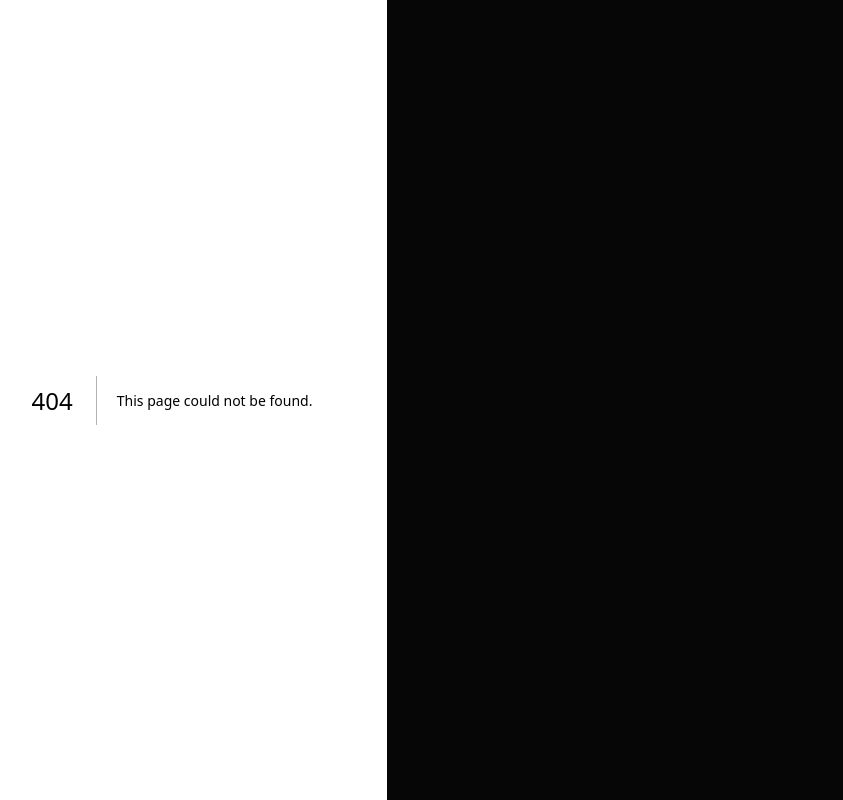
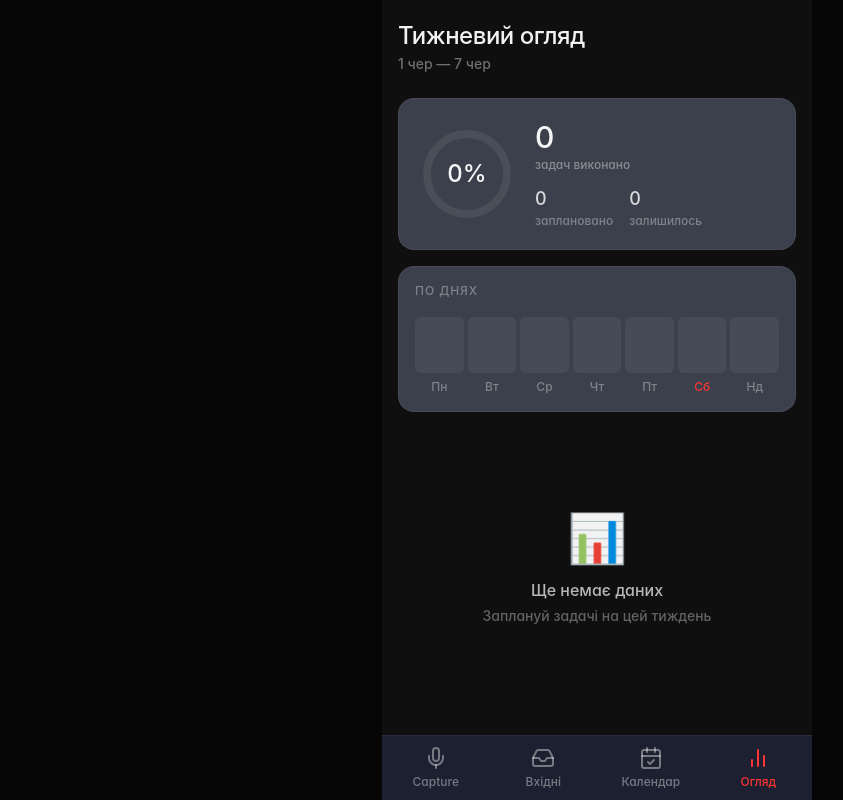
Before and after one commit to irynafranchuk-source/ai-day-planner, a Next.js app: page /review in a window 1280 px wide. Before the commit this address had no page. Shown: the whole page, without its empty margins (43-886 px from the left). Built offline with nearby package versions, Linux system fonts and the light colour scheme; a web font is replaced by a local one.

Commit message:
feat: weekly review screen with stats and chart

```diff
--- /dev/null
+++ b/app/(tabs)/review/page.tsx
@@ -0,0 +1,210 @@
+"use client";
+
+import { useState, useEffect } from "react";
+import { getTasks, Task } from "@/lib/store";
+
+const DAYS = ["Пн", "Вт", "Ср", "Чт", "Пт", "Сб", "Нд"];
+
+function getWeekRange(): { start: Date; end: Date; startISO: string; endISO: string } {
+  const now = new Date();
+  const day = now.getDay();
+  const diffToMonday = (day === 0 ? -6 : 1 - day);
+  const start = new Date(now);
+  start.setDate(now.getDate() + diffToMonday);
+  start.setHours(0, 0, 0, 0);
+  const end = new Date(start);
+  end.setDate(start.getDate() + 6);
+  end.setHours(23, 59, 59, 999);
+
+  const toISO = (d: Date) =>
+    `${d.getFullYear()}-${String(d.getMonth()+1).padStart(2,"0")}-${String(d.getDate()).padStart(2,"0")}`;
+
+  return { start, end, startISO: toISO(start), endISO: toISO(end) };
+}
+
+function toISO(d: Date): string {
+  return `${d.getFullYear()}-${String(d.getMonth()+1).padStart(2,"0")}-${String(d.getDate()).padStart(2,"0")}`;
+}
+
+function formatShortDate(d: Date): string {
+  return `${d.getDate()} ${["січ","лют","бер","кві","тра","чер","лип","сер","вер","жов","лис","гру"][d.getMonth()]}`;
+}
+
+export default function ReviewPage() {
+  const [tasks, setTasks] = useState<Task[]>([]);
+  const { start, end, startISO, endISO } = getWeekRange();
+
+  useEffect(() => {
+    const all = getTasks();
+    const weekTasks = all.filter(t => {
+      const date = t.dueDate ?? (t.inToday ? toISO(new Date()) : null);
+      return date && date >= startISO && date <= endISO;
+    });
+    setTasks(weekTasks);
+  }, [startISO, endISO]);
+
+  const completed = tasks.filter(t => t.completed);
+  const total = tasks.length;
+  const rate = total > 0 ? Math.round((completed.length / total) * 100) : 0;
+
+  // Per day stats
+  const dayStats = Array.from({ length: 7 }, (_, i) => {
+    const d = new Date(start);
+    d.setDate(start.getDate() + i);
+    const iso = toISO(d);
+    const dayTasks = tasks.filter(t => (t.dueDate ?? (t.inToday ? toISO(new Date()) : null)) === iso);
+    return {
+      label: DAYS[i],
+      total: dayTasks.length,
+      done: dayTasks.filter(t => t.completed).length,
+      isToday: iso === toISO(new Date()),
+    };
+  });
+
+  const maxDone = Math.max(...dayStats.map(d => d.done), 1);
+  const bestDay = dayStats.reduce((a, b) => b.done > a.done ? b : a, dayStats[0]);
+
+  const circumference = 2 * Math.PI * 40;
+  const dashOffset = circumference - (rate / 100) * circumference;
+
+  return (
+    <div className="flex flex-col h-[calc(100svh-64px)] overflow-y-auto px-4 pt-5 pb-6">
+      {/* Header */}
+      <div className="mb-6">
+        <h1 className="text-2xl font-medium" style={{ color: "rgba(255,255,255,0.95)", letterSpacing: "-0.02em" }}>
+          Тижневий огляд
+        </h1>
+        <p className="text-sm mt-0.5" style={{ color: "rgba(255,255,255,0.40)" }}>
+          {formatShortDate(start)} — {formatShortDate(end)}
+        </p>
+      </div>
+
+      {/* Main stats */}
+      <div className="rounded-2xl p-5 mb-4 flex items-center gap-5"
+        style={{ backgroundColor: "#3B404C", border: "1px solid rgba(255,255,255,0.06)" }}>
+        {/* Ring */}
+        <div className="relative flex-shrink-0">
+          <svg width="96" height="96" viewBox="0 0 96 96">
+            <circle cx="48" cy="48" r="40" fill="none" stroke="rgba(255,255,255,0.07)" strokeWidth="8" />
+            <circle cx="48" cy="48" r="40" fill="none" stroke="#FD3433" strokeWidth="8"
+              strokeLinecap="round"
+              strokeDasharray={circumference}
+              strokeDashoffset={dashOffset}
+              transform="rotate(-90 48 48)"
+              style={{ transition: "stroke-dashoffset 0.8s ease" }}
+            />
+          </svg>
+          <div className="absolute inset-0 flex flex-col items-center justify-center">
+            <span className="text-2xl font-medium" style={{ color: "rgba(255,255,255,0.95)", lineHeight: 1 }}>{rate}%</span>
+          </div>
+        </div>
+
+        {/* Numbers */}
+        <div className="flex flex-col gap-3 flex-1">
+          <div>
+            <p className="text-3xl font-medium" style={{ color: "rgba(255,255,255,0.95)", letterSpacing: "-0.02em" }}>
+              {completed.length}
+            </p>
+            <p className="text-xs mt-0.5" style={{ color: "rgba(255,255,255,0.40)" }}>задач виконано</p>
+          </div>
+          <div className="flex gap-4">
+            <div>
+              <p className="text-lg font-medium" style={{ color: "rgba(255,255,255,0.80)" }}>{total}</p>
+              <p className="text-xs" style={{ color: "rgba(255,255,255,0.35)" }}>заплановано</p>
+            </div>
+            <div>
+              <p className="text-lg font-medium" style={{ color: "rgba(255,255,255,0.80)" }}>{total - completed.length}</p>
+              <p className="text-xs" style={{ color: "rgba(255,255,255,0.35)" }}>залишилось</p>
+            </div>
+          </div>
+        </div>
+      </div>
+
+      {/* Day chart */}
+      <div className="rounded-2xl p-4 mb-4"
+        style={{ backgroundColor: "#3B404C", border: "1px solid rgba(255,255,255,0.06)" }}>
+        <p className="text-xs font-medium mb-4 uppercase tracking-widest"
+          style={{ color: "rgba(255,255,255,0.35)", letterSpacing: "0.08em" }}>По днях</p>
+        <div className="flex items-end justify-between gap-1 h-20">
+          {dayStats.map((day) => (
+            <div key={day.label} className="flex flex-col items-center gap-1.5 flex-1">
+              <div className="w-full flex flex-col justify-end" style={{ height: 56 }}>
+                {/* Background bar */}
+                <div className="w-full rounded-md overflow-hidden" style={{ height: 56, backgroundColor: "rgba(255,255,255,0.06)", position: "relative" }}>
+                  {day.total > 0 && (
+                    <div className="absolute bottom-0 w-full rounded-md transition-all duration-700"
+                      style={{
+                        height: `${(day.total / Math.max(...dayStats.map(d => d.total), 1)) * 100}%`,
+                        backgroundColor: "rgba(255,255,255,0.10)",
+                      }} />
+                  )}
+                  {day.done > 0 && (
+                    <div className="absolute bottom-0 w-full rounded-md transition-all duration-700"
+                      style={{
+                        height: `${(day.done / maxDone) * 100}%`,
+                        backgroundColor: day.isToday ? "#FD3433" : "rgba(253,52,51,0.60)",
+                      }} />
+                  )}
+                </div>
+              </div>
+              <span className="text-xs font-medium"
+                style={{ color: day.isToday ? "#FD3433" : "rgba(255,255,255,0.35)" }}>
+                {day.label}
+              </span>
+            </div>
+          ))}
+        </div>
+      </div>
+
+      {/* Best day */}
+      {bestDay.done > 0 && (
+        <div className="rounded-2xl p-4 mb-4 flex items-center gap-3"
+          style={{ backgroundColor: "rgba(253,52,51,0.10)", border: "1px solid rgba(253,52,51,0.20)" }}>
+          <span className="text-2xl">🏆</span>
+          <div>
+            <p className="text-sm font-medium" style={{ color: "rgba(255,255,255,0.90)" }}>
+              Найкращий день — {bestDay.label}
+            </p>
+            <p className="text-xs mt-0.5" style={{ color: "rgba(255,255,255,0.45)" }}>
+              {bestDay.done} задач виконано
+            </p>
+          </div>
+        </div>
+      )}
+
+      {/* Completed tasks list */}
+      {completed.length > 0 && (
+        <div>
+          <p className="text-xs font-medium mb-3 uppercase tracking-widest"
+            style={{ color: "rgba(255,255,255,0.35)", letterSpacing: "0.08em" }}>Виконані задачі</p>
+          <div className="flex flex-col gap-2">
+            {completed.map(task => (
+              <div key={task.id} className="flex items-center gap-3 p-3 rounded-xl"
+                style={{ backgroundColor: "#3B404C", border: "1px solid rgba(255,255,255,0.06)" }}>
+                <div className="w-4 h-4 rounded-full flex items-center justify-center flex-shrink-0"
+                  style={{ backgroundColor: "#FD3433" }}>
+                  <svg width="8" height="8" viewBox="0 0 10 10" fill="none" stroke="white" strokeWidth="2.5" strokeLinecap="round" strokeLinejoin="round">
+                    <polyline points="2 5 4 7 8 3" />
+                  </svg>
+                </div>
+                <p className="text-sm" style={{ color: "rgba(255,255,255,0.70)", textDecoration: "line-through" }}>
+                  {task.text}
+                </p>
+              </div>
+            ))}
+          </div>
+        </div>
+      )}
+
+      {total === 0 && (
+        <div className="flex flex-col items-center justify-center flex-1 gap-4 py-12">
+          <span className="text-5xl">📊</span>
+          <div className="text-center">
+            <p className="font-medium text-base" style={{ color: "rgba(255,255,255,0.70)" }}>Ще немає даних</p>
+            <p className="text-sm mt-1" style={{ color: "rgba(255,255,255,0.35)" }}>Заплануй задачі на цей тиждень</p>
+          </div>
+        </div>
+      )}
+    </div>
+  );
+}
--- a/components/BottomNav.tsx
+++ b/components/BottomNav.tsx
@@ -58,10 +58,19 @@ const CalendarCheckIcon = () => (
   </svg>
 );
 
+const ReviewIcon = () => (
+  <svg xmlns="http://www.w3.org/2000/svg" width="24" height="24" viewBox="0 0 24 24" fill="none" stroke="currentColor" strokeWidth="2" strokeLinecap="round" strokeLinejoin="round">
+    <line x1="18" y1="20" x2="18" y2="10" />
+    <line x1="12" y1="20" x2="12" y2="4" />
+    <line x1="6" y1="20" x2="6" y2="14" />
+  </svg>
+);
+
 const tabs = [
   { href: "/capture", label: "Capture", Icon: MicIcon },
   { href: "/inbox", label: "Вхідні", Icon: InboxIcon },
   { href: "/today", label: "Календар", Icon: CalendarCheckIcon },
+  { href: "/review", label: "Огляд", Icon: ReviewIcon },
 ];
 
 export default function BottomNav() {
```
